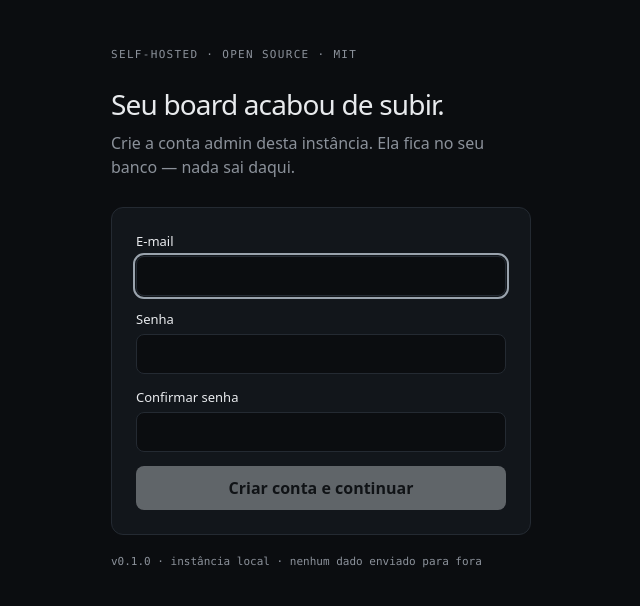
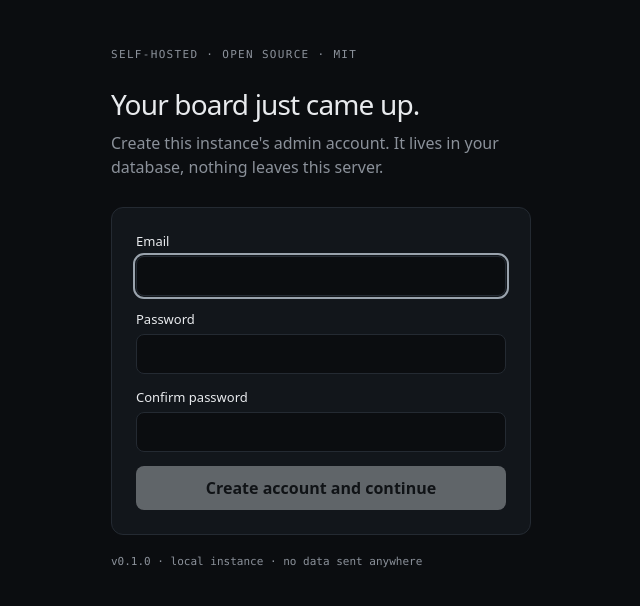
Before and after one commit to ThiagoYeqh/overclick, a Next.js app in the folder apps/web/: page /setup in a window 1280 px wide. Shown: the top 606 px of the page, without its empty margins (319-959 px from the left). Built offline with nearby package versions, Linux system fonts and the light colour scheme; no server answers; the database is empty.

Commit message:
i18n(web): login, setup, error page and html lang in English
Co-Authored-By: Claude Fable 5 <noreply@anthropic.com>

```diff
--- a/apps/web/src/app/layout.tsx
+++ b/apps/web/src/app/layout.tsx
@@ -11,7 +11,7 @@ export const metadata: Metadata = {
 
 export default function RootLayout({ children }: { children: ReactNode }) {
   return (
-    <html lang="pt-BR">
+    <html lang="en">
       <body>
         <div className="shell">{children}</div>
       </body>
--- a/apps/web/src/app/login/login-form.tsx
+++ b/apps/web/src/app/login/login-form.tsx
@@ -12,7 +12,7 @@ export function LoginForm() {
   return (
     <form action={action}>
       <label>
-        E-mail
+        Email
         <input
           name="email"
           type="email"
@@ -22,7 +22,7 @@ export function LoginForm() {
         />
       </label>
       <label>
-        Senha
+        Password
         <input
           name="password"
           type="password"
@@ -32,7 +32,7 @@ export function LoginForm() {
       </label>
       {state?.error ? <p className="error">{state.error}</p> : null}
       <button type="submit" disabled={pending}>
-        {pending ? "Entrando…" : "Entrar"}
+        {pending ? "Signing in…" : "Sign in"}
       </button>
     </form>
   );
--- a/apps/web/src/app/login/page.tsx
+++ b/apps/web/src/app/login/page.tsx
@@ -16,10 +16,10 @@ export default async function LoginPage() {
   return (
     <>
       <p className="brand">self-hosted · open source · mit</p>
-      <h1>Bem-vindo de volta.</h1>
-      <p className="sub">Entre com a conta admin desta instância local.</p>
+      <h1>Welcome back.</h1>
+      <p className="sub">Sign in with this local instance&apos;s admin account.</p>
       <LoginForm />
-      <p className="foot">v0.1.0 · instância local · nenhum dado enviado para fora</p>
+      <p className="foot">v0.1.0 · local instance · no data sent anywhere</p>
     </>
   );
 }
--- a/apps/web/src/app/setup/page.tsx
+++ b/apps/web/src/app/setup/page.tsx
@@ -16,13 +16,13 @@ export default async function SetupPage() {
   return (
     <>
       <p className="brand">self-hosted · open source · mit</p>
-      <h1>Seu board acabou de subir.</h1>
+      <h1>Your board just came up.</h1>
       <p className="sub">
-        Crie a conta admin desta instância. Ela fica no seu banco — nada sai
-        daqui.
+        Create this instance&apos;s admin account. It lives in your database,
+        nothing leaves this server.
       </p>
       <SetupForm />
-      <p className="foot">v0.1.0 · instância local · nenhum dado enviado para fora</p>
+      <p className="foot">v0.1.0 · local instance · no data sent anywhere</p>
     </>
   );
 }
--- a/apps/web/src/app/setup/setup-form.tsx
+++ b/apps/web/src/app/setup/setup-form.tsx
@@ -23,7 +23,7 @@ export function SetupForm() {
   return (
     <form action={action}>
       <label>
-        E-mail
+        Email
         <input
           name="email"
           type="email"
@@ -35,7 +35,7 @@ export function SetupForm() {
         />
       </label>
       <label>
-        Senha
+        Password
         <input
           name="password"
           type="password"
@@ -47,7 +47,7 @@ export function SetupForm() {
         />
       </label>
       <label>
-        Confirmar senha
+        Confirm password
         <input
           name="confirm"
           type="password"
@@ -60,7 +60,7 @@ export function SetupForm() {
       </label>
       {state?.error ? <p className="error">{state.error}</p> : null}
       <button type="submit" disabled={!valid || pending}>
-        {pending ? "Criando…" : "Criar conta e continuar"}
+        {pending ? "Creating…" : "Create account and continue"}
       </button>
     </form>
   );
```
Also changed, not shown: apps/web/src/app/error.tsx (+4 -4 lines).
